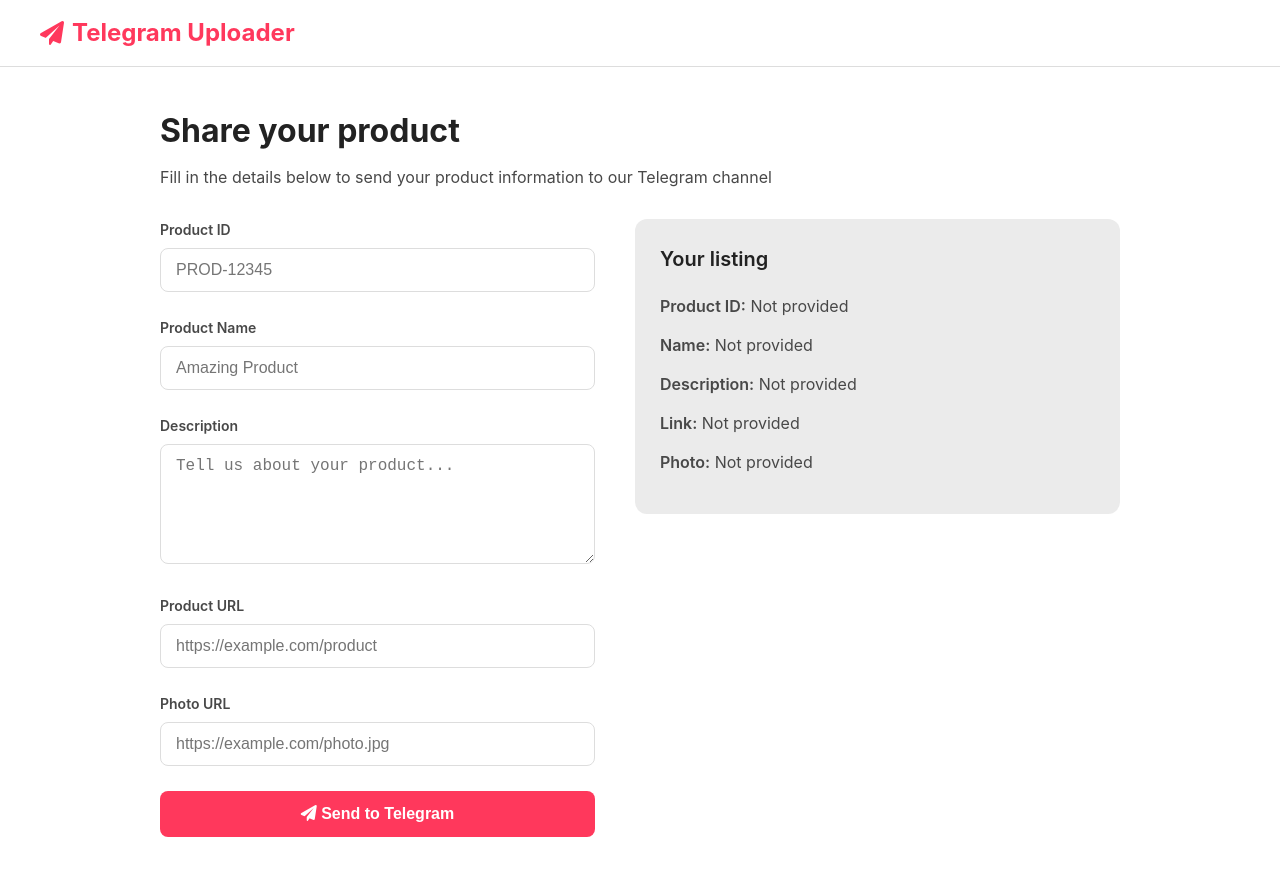
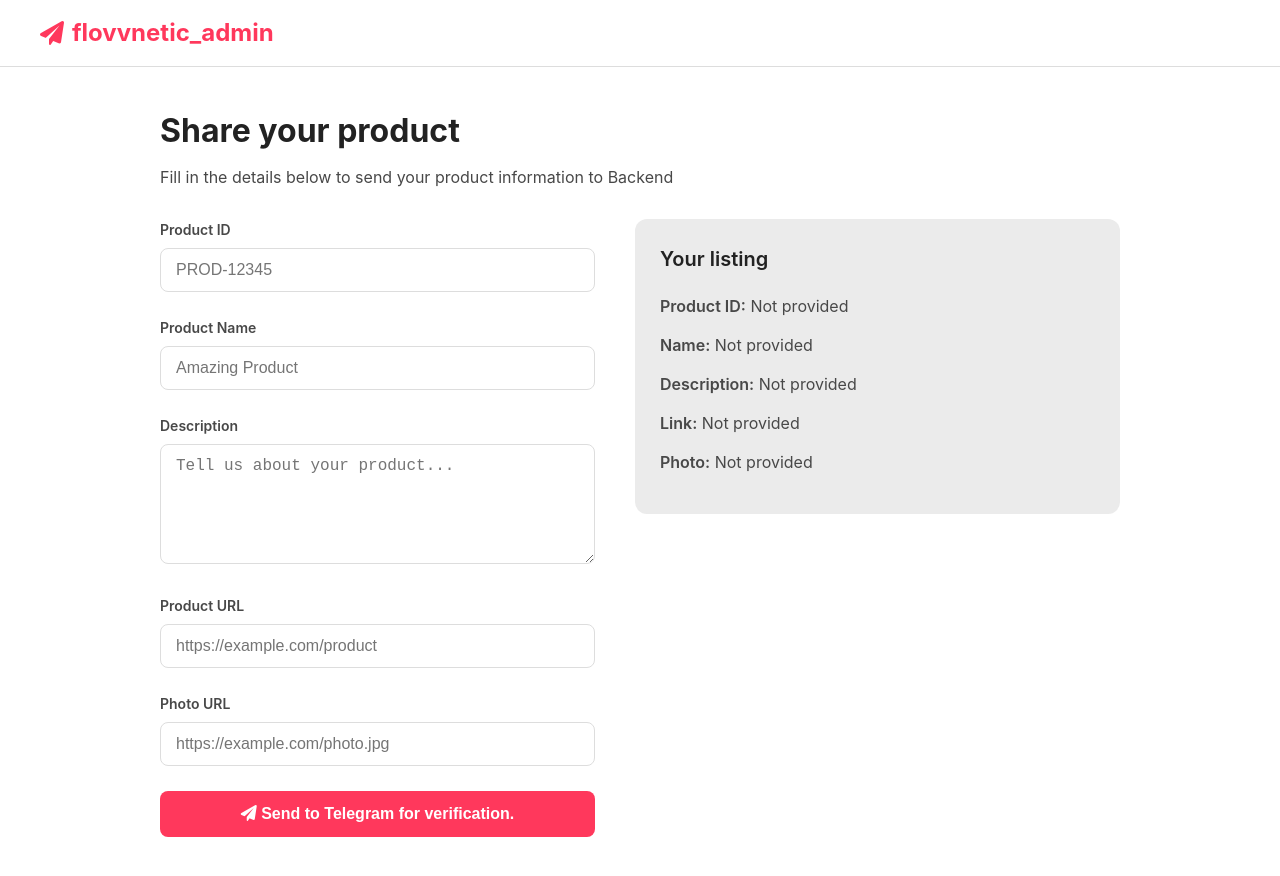
Before and after one commit to Flownetic/Shop_admin, a plain HTML site: page index.html in a window 1280 px wide. Drawn offline with Linux system fonts and the light colour scheme.

Commit message:
Update index.html

```diff
--- a/index.html
+++ b/index.html
@@ -222,14 +222,14 @@
     <nav class="navbar">
         <a href="#" class="logo">
             <i class="fas fa-paper-plane"></i>
-            <span>Telegram Uploader</span>
+            <span>flovvnetic_admin</span>
         </a>
     </nav>
 
     <div class="main-container">
         <div class="header">
             <h1>Share your product</h1>
-            <p>Fill in the details below to send your product information to our Telegram channel</p>
+            <p>Fill in the details below to send your product information to Backend</p>
         </div>
 
         <div class="form-container">
@@ -262,7 +262,7 @@
                     </div>
 
                     <button type="submit" class="btn">
-                        <i class="fas fa-paper-plane"></i> Send to Telegram
+                        <i class="fas fa-paper-plane"></i> Send to Telegram for verification.
                     </button>
                 </form>
 
```
